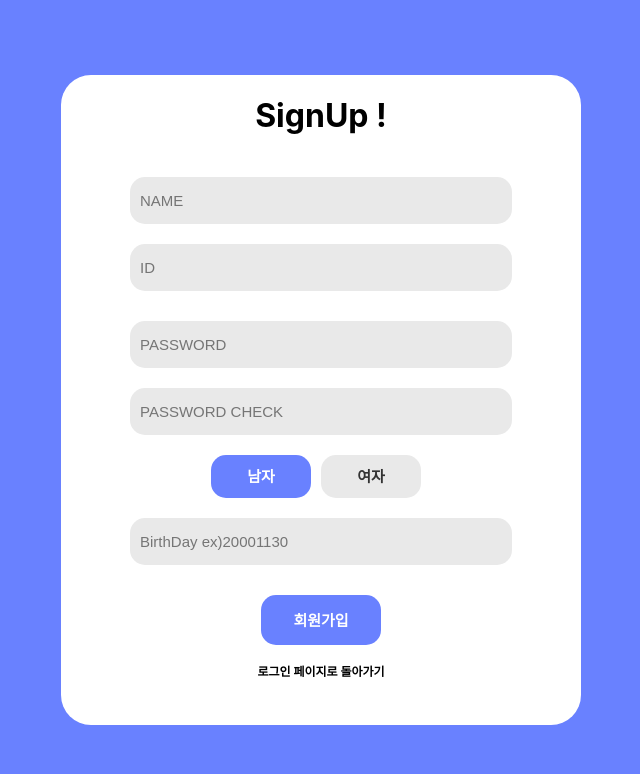
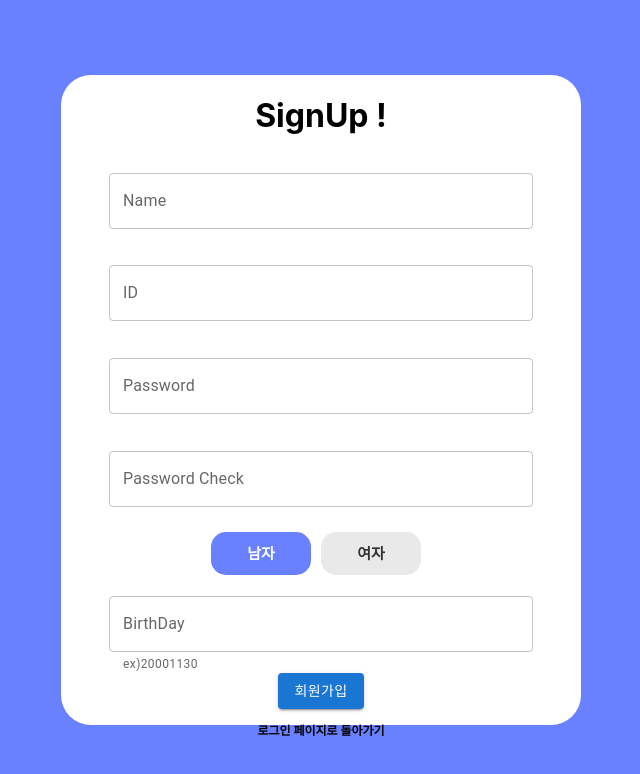
Before and after one commit to ehdrjs4502/save-song, a React (Create React App) app: page /SignUp in a window 1280 px wide. Shown: the top 774 px of the page, without its empty margins (319-959 px from the left). Built offline with nearby package versions, Linux system fonts and the light colour scheme.

Commit message:
로그인, 회원가입 mui 적용 완료

```diff
--- a/package.json
+++ b/package.json
@@ -3,6 +3,10 @@
   "version": "0.1.0",
   "private": true,
   "dependencies": {
+    "@emotion/react": "^11.11.0",
+    "@emotion/styled": "^11.11.0",
+    "@mui/icons-material": "^5.11.16",
+    "@mui/material": "^5.13.2",
     "@testing-library/jest-dom": "^5.16.5",
     "@testing-library/react": "^13.4.0",
     "@testing-library/user-event": "^13.5.0",
--- a/src/css/signup.css
+++ b/src/css/signup.css
@@ -64,7 +64,8 @@
 }
 
 .GenderRadio {
-    margin-top: 20px;
+    margin-top: 5px;
+    margin-bottom: 5px;
 }
 .GenderRadio input[type=radio]{
     display: none;
@@ -102,6 +103,10 @@
     font-weight: bold;
 }
 
+.GoToLogin {
+    margin-top: 10px;
+}
+
 .GoToLogin a{
     text-decoration: none;
     font-weight: bold;
--- a/src/pages/Login.js
+++ b/src/pages/Login.js
@@ -3,11 +3,13 @@ import { useRef } from "react";
 import { Link, useNavigate } from "react-router-dom";
 import "../css/login.css";
 import mic from '../img/mic.png';
+import Box from '@mui/material/Box';
+import {TextField, Button, Stack} from '@mui/material';
 
 function Login() {
     const navigate = useNavigate();
-    const idRef = useRef();
-    const pwRef = useRef();
+    const idRef = useRef("");
+    const pwRef = useRef("");
 
     const handleOnKeyPress = e => { // input search에서 클릭 했을 때에 함수
         if (e.key === 'Enter') {
@@ -41,9 +43,8 @@ function Login() {
                 navigate("/Main");
               } else {
                 alert("아이디, 패스워드가 정확하지 않습니다.");
-                idRef.current.value = "";
                 pwRef.current.value = "";
-                navigate("/");
+                pwRef.current.focus();
               }
         })
     }
@@ -56,12 +57,20 @@ function Login() {
                     <h1 className="Title">Save Song !</h1>
                 </div>
                 <div>
-                    <form>
-                        <div><input className="InputBox" type="text" name="id" size="20" placeholder="ID" ref={idRef}></input></div>
+                    <Box component="form" sx={{
+                            '& .MuiTextField-root': { m: 2, width: '42ch', height: '6ch'},
+                        }}
+                        noValidate autoComplete="off">
+                            <div>
+                            <TextField id="outlined-required" label="ID" type="text" variant="outlined" inputRef={idRef} />
+                            <TextField id="filled-password-input" label="Password" type="password" variant="outlined" inputRef={pwRef} onKeyPress={handleOnKeyPress}/>
+                            </div>
+                            <Button variant="contained" onClick={onClickLogin} sx={{marginTop: 3}}>로그인</Button>
+                    </Box>
+                    <div className="SignDiv"><span>아직 계정이 없으신가요?</span><Link to="/SignUp" className="SignUpLink">회원가입</Link></div>
+                        {/* <div><input className="InputBox" type="text" name="id" size="20" placeholder="ID" ref={idRef}></input></div>
                         <div><input className="InputBox" type="password" name="id" size="20" placeholder="PASSWORD" ref={pwRef} onKeyPress={handleOnKeyPress}></input></div>
-                        <div><input className="LoginBtn" type="button" value="로그인" onClick={onClickLogin}></input></div>
-                    </form>
-                    <div className="SignDiv"><span>아직 계정이 없으신가요?</span><Link to="/SignUp" className="SignUpLink">회원가입</Link></div>
+                        <div><input className="LoginBtn" type="button" value="로그인" ></input></div> */}
                 </div>
             </div>
         </div>
--- a/src/pages/SignUp.js
+++ b/src/pages/SignUp.js
@@ -2,48 +2,54 @@ import axios from "axios";
 import { useRef, useState } from "react";
 import { useNavigate, Link } from "react-router-dom";
 import "../css/signup.css";
+import {Box, TextField, Button} from '@mui/material';
 
 function SignUp() {
     const navigate = useNavigate();
-    const birthdayRef = useRef();
-    const nameRef = useRef();
-    const idRef = useRef();
-    const pwRef = useRef();
-    const pwCheckRef = useRef();
+    const birthdayRef = useRef("");
+    const nameRef = useRef("");
+    const idRef = useRef("");
+    const pwRef = useRef("");
+    const pwCheckRef = useRef("");
     const [gender, setGender] = useState("남");
-    const [idCheck, setIdCheck] = useState(false);
-    const [checkErr, SetCheckErr] = useState("")
+    const [idCheck, setIdCheck] = useState(true);
+    const [checkErr, SetCheckErr] = useState("");
+
+    const [num, setNum] = useState();
+
+    const handleChange = (e) => {
+        const regex = /^[0-9\b]+$/;
+        if (e.target.value === "" || regex.test(e.target.value)) {
+            setNum(e.target.value);
+        }
+
+        console.log(num);
+    };
 
     function checkId() {
-        // if (idRef.current.value === "" || idRef.current.value === undefined) {
-        //     alert("아이디를 입력하세요!!!");
-        //     idRef.current.focus();
-        //     return false;
-        // }
-
         axios.post("http://localhost:3001/signUp/checkId", {
             id : idRef.current.value,
         }).then((res) => {
             console.log("checkId =>", res.data.tf);
             setIdCheck(res.data.tf)
             if(res.data.tf) {
-                console.log("사용 가능한 ID입니다");
+                // console.log("사용 가능한 ID입니다",idRef.current.value);
                 SetCheckErr("");
             }
 
             if(!res.data.tf) {
-                console.log("중복된 아이디입니다. 다른 ID를 사용해주세요");
-                SetCheckErr("중복된 아이디입니다. 다른 ID를 사용해주세요");
+                // console.log("중복된 아이디입니다. 다른 ID를 사용해주세요");
+                // SetCheckErr("중복된 아이디입니다. 다른 ID를 사용해주세요");
                 idRef.current.focus();
             }
         }).catch((e) => {
             console.error(e)
         })
-
     }
 
     //회원가입 버튼 눌렀을 때 동작하는 함수
     function onClickSignUp() {
+        console.log(idRef.current.value);
         const numCheck = /^(19[0-9][0-9]|20\d{2})(0[0-9]|1[0-2])(0[1-9]|[1-2][0-9]|3[0-1])$/
         if (nameRef.current.value === "" || nameRef.current.value === undefined) {
             alert("이름을 입력하세요");
@@ -106,8 +112,6 @@ function SignUp() {
         })
     }
 
-
-
     //성별 클릭했을 때 동작하는 함수
     const onClickGender = (e) => {
         setGender(e.target.value)
@@ -118,24 +122,41 @@ function SignUp() {
             <div className="SignUpBox">
                 <div><h1>SignUp !</h1></div>
                 <div>
-                    <form>
+                    <Box component="form" sx={{
+                        '& .MuiTextField-root': { m: 2, width: '42ch', height: '6ch'},
+                    }}
+                    noValidate autoComplete="off">
+                        <div>
+                            <TextField id="outlined-basic" label="Name" type="text" variant="outlined" inputRef={nameRef} />
+                            <TextField id="outlined-basic" label="ID" type="text" variant="outlined" onChange={checkId} error={!idCheck} helperText={!idCheck ? "중복된 아이디입니다. 다른 ID를 사용해주세요" : ""} inputRef={idRef}/>
+                            <TextField id="filled-password-input" label="Password" type="password" variant="outlined"  inputRef={pwRef}/>
+                            <TextField id="filled-password-input" label="Password Check" type="password" variant="outlined" inputRef={pwCheckRef}/>
+                            <div className="GenderRadio">
+                                <input type="radio" name="gender" id="man" value="남" defaultChecked onChange={onClickGender}/><label htmlFor="man">남자</label>
+                                <input type="radio" name="gender" id="woman" value="여" onChange={onClickGender}/><label htmlFor="woman">여자</label>
+                            </div>
+                            <TextField id="outlined-basic" label="BirthDay" helperText="ex)20001130" type="text" variant="outlined" inputRef={birthdayRef} inputProps={{maxLength : 8}} onChange={(e) => handleChange(e)} value={num || ""}/>
+                        </div>
+                        <Button variant="contained" onClick={onClickSignUp}>회원가입</Button>
+                    </Box>
+                    <div className="GoToLogin">
+                        <span><Link to="/">로그인 페이지로 돌아가기</Link></span>
+                    </div>
+                    {/* <form>
                         <div><input className="InputBox" type="text" name="name" size="20" placeholder="NAME" ref={nameRef}></input></div>
                         <div>
                             <input className="InputBox" type="text" name="id" size="20" placeholder="ID" onChange={checkId} ref={idRef}></input>
                         </div>
-                        <div className="checkIdDiv"><span className="checkId">{checkErr}</span></div>
+
                         <div><input className="InputBox" type="password" name="pw" size="20" placeholder="PASSWORD" ref={pwRef}></input></div>
                         <div><input className="InputBox" type="password" name="pwCheck" size="20" placeholder="PASSWORD CHECK" ref={pwCheckRef}></input></div>
-                        <div className="GenderRadio">
-                            <input type="radio" name="gender" id="man" value="남" defaultChecked onChange={onClickGender}/><label for="man">남자</label>
-                            <input type="radio" name="gender" id="woman" value="여" onChange={onClickGender}/><label for="woman">여자</label>
-                        </div>
+
                         <div>
                             <input className="InputBox" type="text" name="birthday" size="20" placeholder="BirthDay ex)20001130" ref={birthdayRef}></input>
                             <div><input className="SignUpBtn" type="button" value="회원가입" onClick={onClickSignUp}></input></div>
-                            <span className="GoToLogin"><Link to="/">로그인 페이지로 돌아가기</Link></span>
+
                         </div>
-                    </form>
+                    </form> */}
                 </div>
             </div>
         </div>
```
Also changed, not shown: 2 other files (tests, documents, lock files or other folders).
